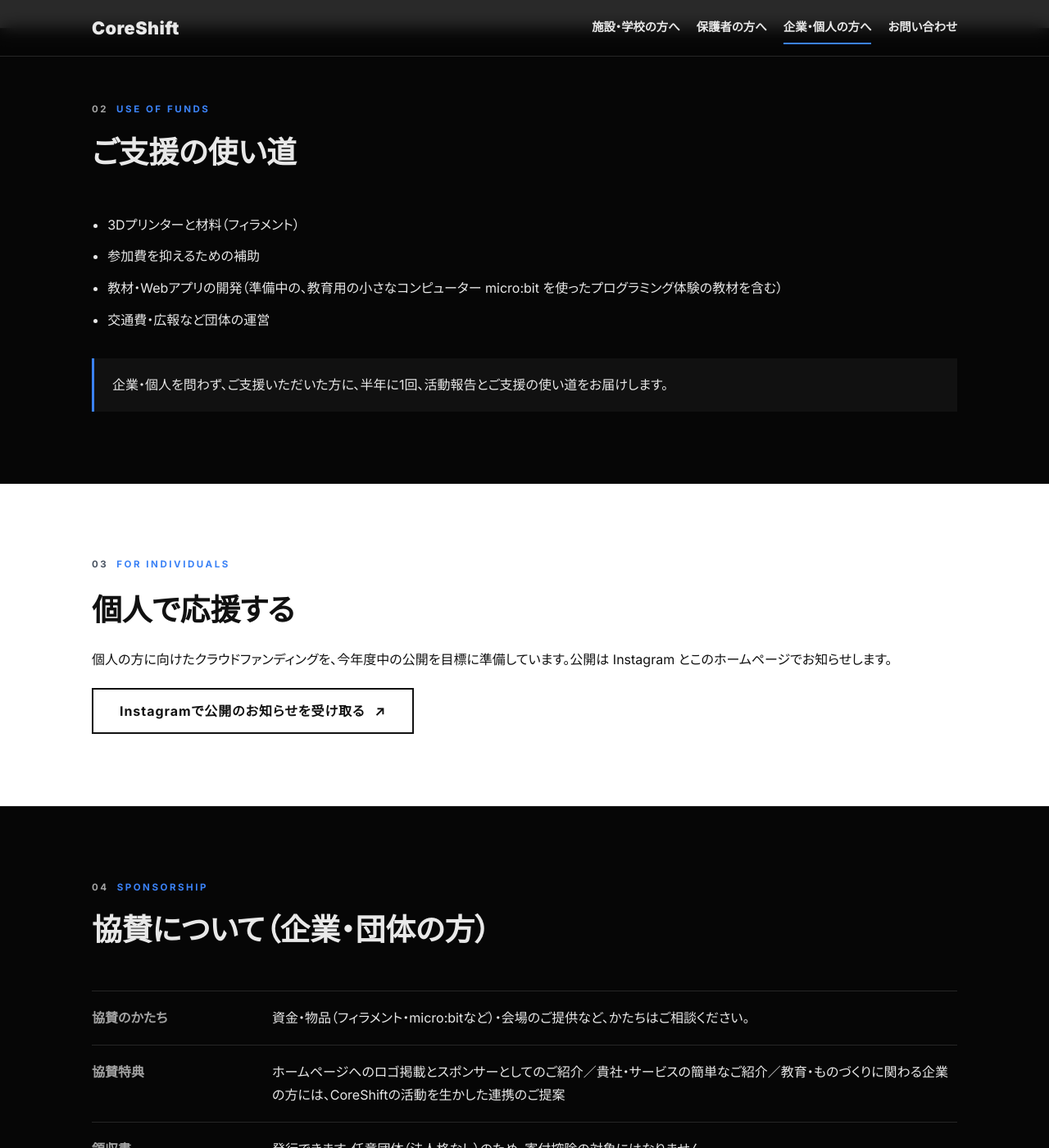
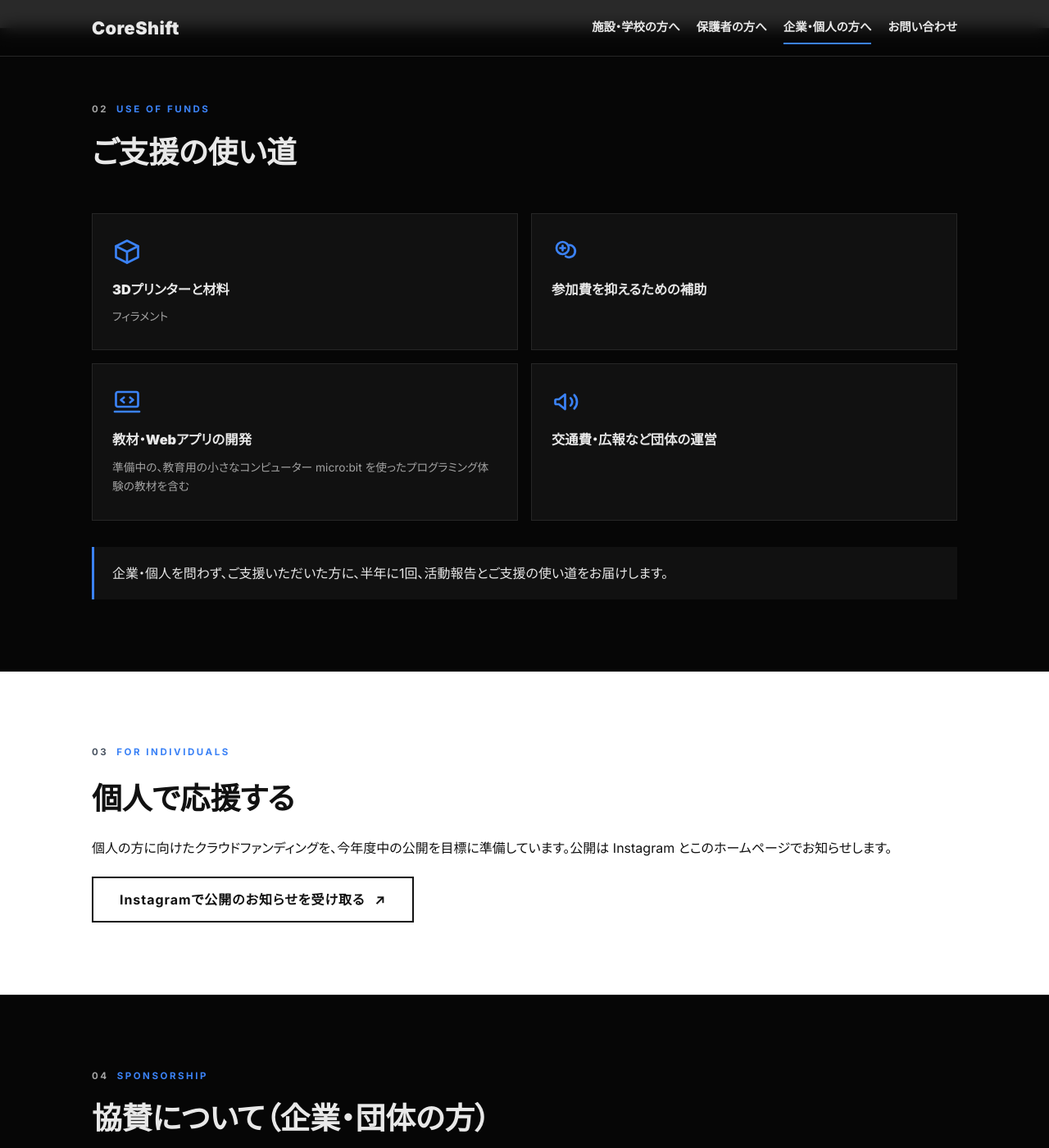
Before and after one commit to coreshiftforch/CoreShift-forchildren-web, a Jekyll site: the page built from coreshift-for-children/support/index.html, in a window 1280 px wide and 1400 px high, scrolled down 1323 px. Shown: the whole window at 82% size. Built offline with Jekyll 4.4.1, drawn with Linux system fonts in a browser that asks for light colours.

Commit message:
style: 企業・個人向けのご支援の使い道を、印つきのカードに (#11)
- 4項目を、それぞれ印（アイコン）を付けたカードに。PCは4列、タブレットは2列、スマホは縦並び
- 項目の文は変えず、括弧の補足だけ小さい字に分けた

Co-Authored-By: Claude Opus 5.5 <noreply@anthropic.com>

```diff
--- a/coreshift-for-children/support/index.html
+++ b/coreshift-for-children/support/index.html
@@ -40,11 +40,11 @@ nav: support
         <span class="eyebrow"><b>02</b>Use of funds</span>
         <h2>ご支援の使い道</h2>
       </div>
-      <ul class="plain-list">
-        <li>3Dプリンターと材料（フィラメント）</li>
-        <li>参加費を抑えるための補助</li>
-        <li>教材・Webアプリの開発（準備中の、教育用の小さなコンピューター micro:bit を使ったプログラミング体験の教材を含む）</li>
-        <li>交通費・広報など団体の運営</li>
+      <ul class="funds">
+        <li><svg viewBox="0 0 24 24" width="36" height="36" fill="none" stroke="currentColor" stroke-width="1.8" stroke-linecap="round" stroke-linejoin="round" aria-hidden="true"><path d="M12 3 3 7.5v9L12 21l9-4.5v-9L12 3Z"/><path d="M3 7.5 12 12l9-4.5M12 12v9"/></svg><h3>3Dプリンターと材料</h3><p>フィラメント</p></li>
+        <li><svg viewBox="0 0 24 24" width="36" height="36" fill="none" stroke="currentColor" stroke-width="1.8" stroke-linecap="round" stroke-linejoin="round" aria-hidden="true"><circle cx="9" cy="9" r="5"/><path d="M14.5 6.5a5 5 0 1 1-3 9.2"/><path d="M9 7v4M7 9h4"/></svg><h3>参加費を抑えるための補助</h3></li>
+        <li><svg viewBox="0 0 24 24" width="36" height="36" fill="none" stroke="currentColor" stroke-width="1.8" stroke-linecap="round" stroke-linejoin="round" aria-hidden="true"><rect x="3" y="4" width="18" height="12" rx="1.5"/><path d="M2 20h20M9.5 8.5 7 10.5l2.5 2M14.5 8.5l2.5 2-2.5 2"/></svg><h3>教材・Webアプリの開発</h3><p>準備中の、教育用の小さなコンピューター micro:bit を使ったプログラミング体験の教材を含む</p></li>
+        <li><svg viewBox="0 0 24 24" width="36" height="36" fill="none" stroke="currentColor" stroke-width="1.8" stroke-linecap="round" stroke-linejoin="round" aria-hidden="true"><path d="M3 11v2a1 1 0 0 0 1 1h2l5 4V6L6 10H4a1 1 0 0 0-1 1Z"/><path d="M15.5 9a4 4 0 0 1 0 6M18.5 6.5a8 8 0 0 1 0 11"/></svg><h3>交通費・広報など団体の運営</h3></li>
       </ul>
       <div class="facts"><p>企業・個人を問わず、ご支援いただいた方に、半年に1回、活動報告とご支援の使い道をお届けします。</p></div>
     </div>
--- a/site.css
+++ b/site.css
@@ -362,3 +362,18 @@ h3 { font-size: 1.15rem; line-height: 1.5; font-weight: 900; }
   .next-card { flex-direction: column; gap: 12px; padding: 24px 20px; }
   .next-icon { width: 32px; height: 32px; }
 }
+
+/* ============================================================
+   #11 企業・個人向け: ご支援の使い道をカードに
+============================================================ */
+.funds { list-style: none; padding: 0; display: grid; grid-template-columns: repeat(4, minmax(0, 1fr)); gap: 16px; }
+.funds li { padding: 28px 24px; border: 1px solid var(--border); background: var(--surface); display: grid; align-content: start; gap: 10px; }
+.funds svg { color: var(--accent); margin-bottom: 6px; }
+.funds h3 { font-size: 1.02rem; }
+.funds p { color: var(--muted); font-size: 0.86rem; line-height: 1.7; }
+@media (max-width: 1300px) { .funds { grid-template-columns: repeat(2, minmax(0, 1fr)); } }
+@media (max-width: 768px) {
+  .funds { grid-template-columns: minmax(0, 1fr); gap: 12px; }
+  .funds li { grid-template-columns: 36px minmax(0, 1fr); column-gap: 16px; padding: 20px 18px; }
+  .funds svg { grid-row: span 2; margin: 0; }
+}
```
